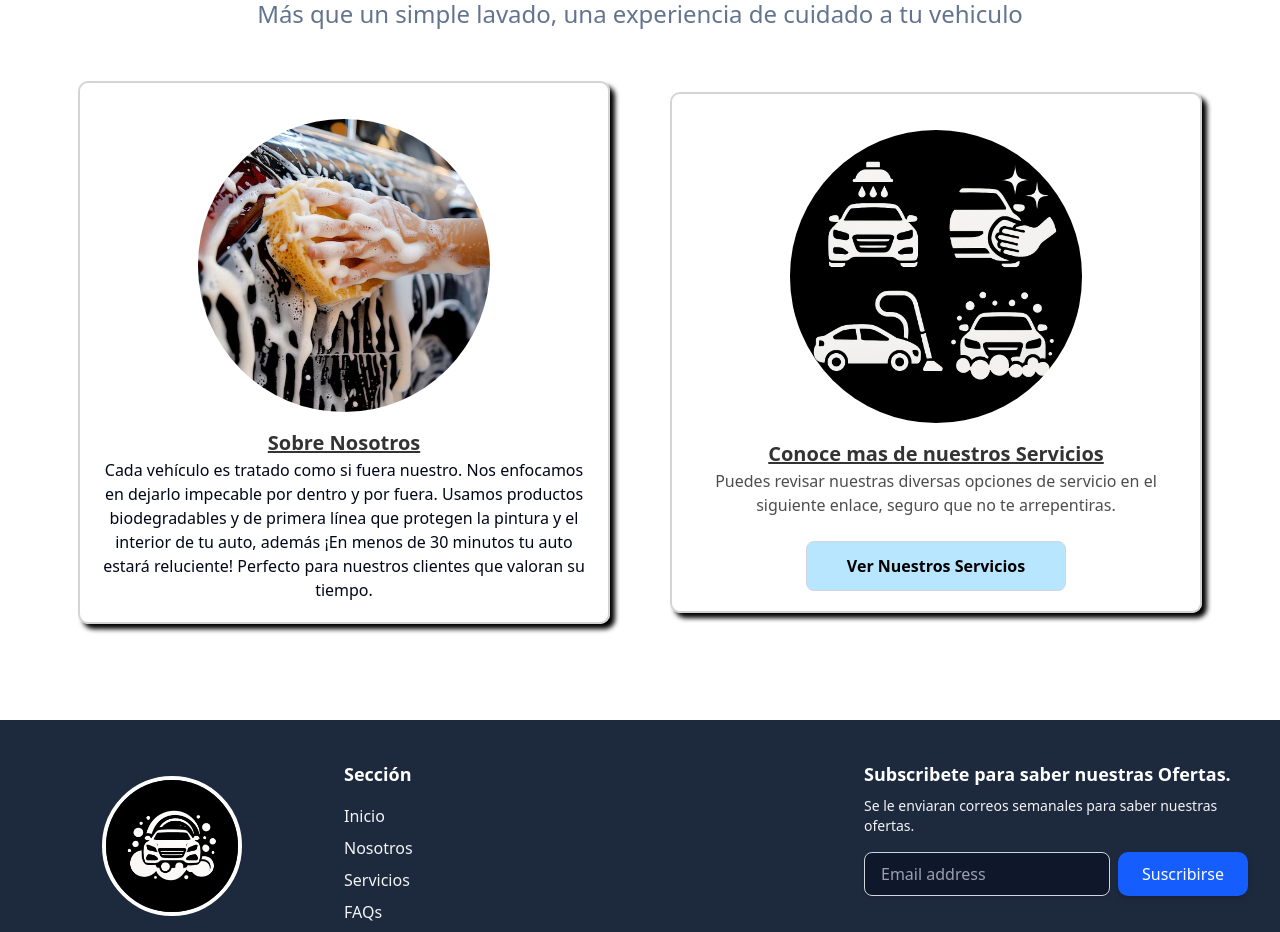
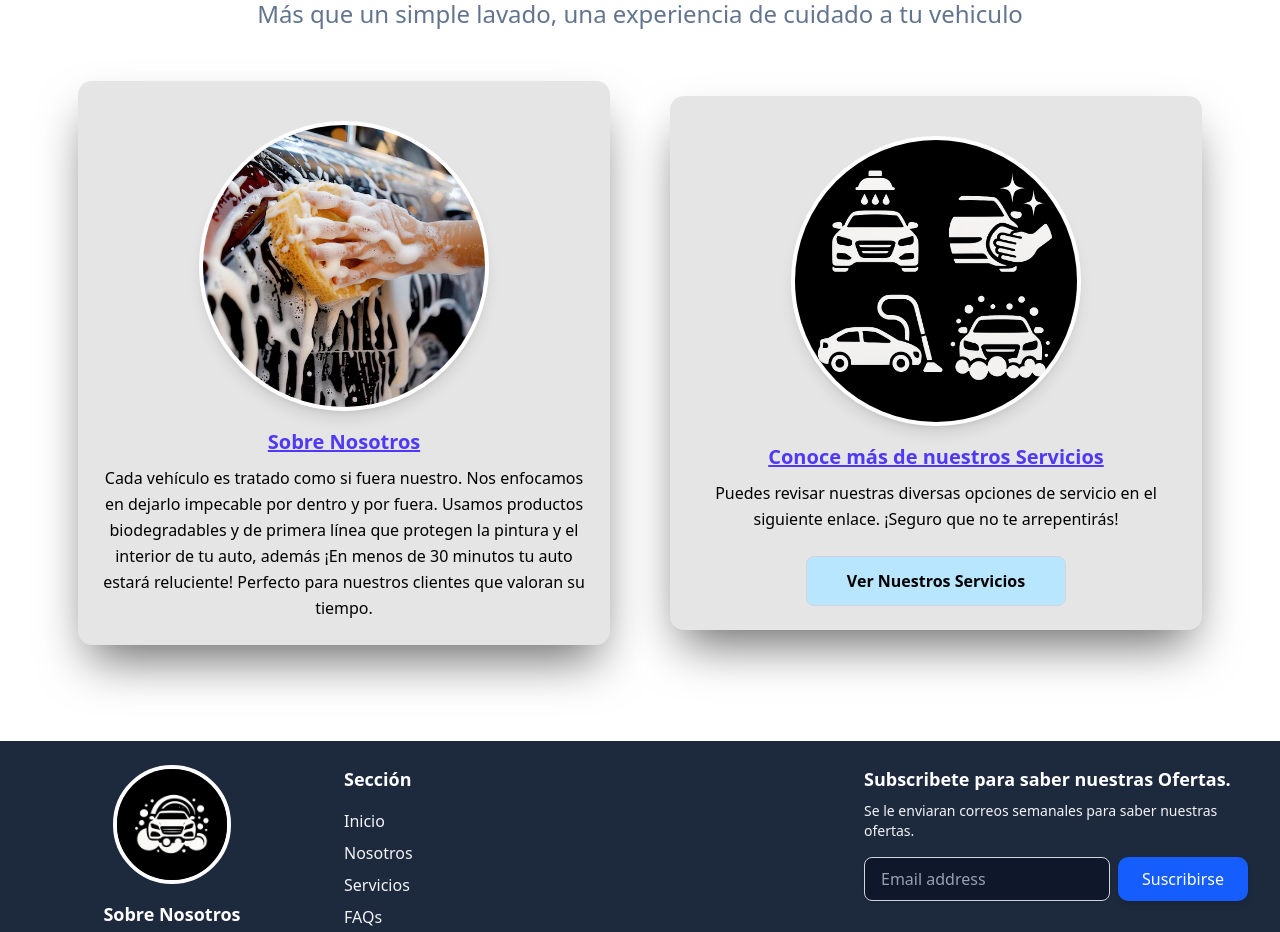
Before and after one commit to gerald-gv/CarWash-web, a React (Vite) app: page / in a window 1280 px wide. Shown: the part 700-1632 px from the top of the page. Built offline with nearby package versions, Linux system fonts and the light colour scheme.

Commit message:
Animaciones de las cards y reduccion del footer

```diff
--- a/package.json
+++ b/package.json
@@ -15,6 +15,7 @@
     "@radix-ui/react-slot": "^1.2.3",
     "@radix-ui/react-visually-hidden": "^1.2.3",
     "@tailwindcss/vite": "^4.1.11",
+    "aos": "^2.3.4",
     "class-variance-authority": "^0.7.1",
     "clsx": "^2.1.1",
     "lucide-react": "^0.525.0",
--- a/src/components/CardInicio.jsx
+++ b/src/components/CardInicio.jsx
@@ -1,38 +1,80 @@
-import Imagen from '/images/SobreNosotros.png'
-import Imagen2 from '/images/Servicios.png'
+import Imagen from "/images/SobreNosotros.png";
+import Imagen2 from "/images/Servicios.png";
 import { Link } from "react-router-dom";
+import AOS from "aos";
+import "aos/dist/aos.css";
+import { useEffect } from "react";
+
 function Card() {
+  useEffect(() => {
+    AOS.init({
+      duration: 800, // duración de la animación en ms
+      once: true, // solo una vez
+    });
+  }, []);
   return (
-        <section className='w-full py-12 md:py-24 bg-background'>
-            <div className='max-w-7xl mx-auto px-4 md:px-6 flex flex-col items-center text-center'>
-                <div className='flex flex-col items-center justify-center text-center mb-12'>
-                    <div className='space-y-4'>
-                        <h2 className='text-3xl font-bold tracking-tighter md:text-5xl text-gray-800'>¿Por Qué Elegirnos?</h2>
-                        <p className='md:text-2xl/relaxed text-muted-foreground'>Más que un simple lavado, una experiencia de cuidado a tu vehiculo</p>
+    <section className="w-full py-12 md:py-24 bg-background">
+      <div className="max-w-7xl mx-auto px-4 md:px-6 flex flex-col items-center text-center">
+        <div className="flex flex-col items-center justify-center text-center mb-12">
+          <div data-aos="fade-up" className="space-y-4">
+            <h2 className="text-3xl font-bold tracking-tighter md:text-5xl text-gray-800 transition-all duration-300 transform hover:-translate-y-1 hover:text-indigo-600 cursor-pointer">
+              ¿Por Qué Elegirnos?
+            </h2>
+            <p className="md:text-2xl/relaxed text-muted-foreground">
+              Más que un simple lavado, una experiencia de cuidado a tu vehiculo
+            </p>
           </div>
         </div>
 
         {/*Contenedor Cards */}
 
-                <div className='grid gap-8 md:grid-cols-2 w-full max-w-6xl mx-auto'>
+        <div
+          data-aos="fade-up"
+          className="grid gap-8 md:grid-cols-2 w-full max-w-6xl mx-auto"
+        >
+          {/* Card 1 */}
+          <div className="shadow-2xl shadow-black/60 hover:shadow-2xl hover:shadow-blue-500/80 hover:shadow-[0_25px_50px_-12px] relative group bg-neutral-200 text-white rounded-xl shadow-2xl overflow-hidden w-full md:w-[95%] m-auto p-6 transition-all duration-300 ease-in-out hover:[transform:perspective(1000px)_rotateY(6deg)_rotateX(1deg)]">
+            {/* Imagen redonda animada */}
+            <img
+              className="w-[60%] aspect-square object-cover rounded-full mx-auto my-4 border-4 border-white shadow-lg group-hover:scale-105 group-hover:-translate-y-1 transition-all duration-200 ease-linear hover:[transform:perspective(1000px)_rotateY(6deg)_rotateX(1deg)]"
+              src={Imagen}
+              alt="Sobre Nosotros"
+            />
+            {/* Título animado */}
+            <h2 className="font-sans m-0 text-indigo-600 font-black text-[20px] underline pb-2 group-hover:text-blue-900 group-hover:-translate-y-1 transition-all duration-150 ease-linear">
+              Sobre Nosotros
+            </h2>
 
-                    {/* Card 1 */}
-
-                    <div className="text-center border-2 border-neutral-300 rounded-[10px] shadow-[5px_5px_5px_hsl(0,0%,0%)] p-5 m-auto w-full md:w-[95%]">
-                        <img className='w-[60%] aspect-square object-cover rounded-full block mx-auto my-4' src={Imagen} alt="" />
-                        <h2 className='font-sans m-0 text-[hsl(0,0%,20%)] font-black text-[20px] underline'>Sobre Nosotros</h2>
-                        <p className='card-texto'>Cada vehículo es tratado como si fuera nuestro. Nos enfocamos en dejarlo impecable por dentro y por fuera.
-                            Usamos productos biodegradables y de primera línea que protegen la pintura y el interior de tu auto, además ¡En menos de 30 minutos tu auto estará reluciente! Perfecto para nuestros clientes
-                            que valoran su tiempo.
+            {/* Texto descriptivo */}
+            <p className="text-black text-sm md:text-base leading-relaxed">
+              Cada vehículo es tratado como si fuera nuestro. Nos enfocamos en
+              dejarlo impecable por dentro y por fuera. Usamos productos
+              biodegradables y de primera línea que protegen la pintura y el
+              interior de tu auto, además ¡En menos de 30 minutos tu auto estará
+              reluciente! Perfecto para nuestros clientes que valoran su tiempo.
             </p>
           </div>
 
           {/* Card 2 */}
+          <div className="shadow-2xl shadow-black/60 hover:shadow-2xl hover:shadow-blue-500/80 hover:shadow-[0_25px_50px_-12px] relative group bg-neutral-200 text-white rounded-xl shadow-2xl overflow-hidden w-full md:w-[95%] m-auto p-6 transition-all duration-300 ease-in-out hover:[transform:perspective(1000px)_rotateY(6deg)_rotateX(1deg)]">
+            {/* Imagen redonda animada */}
+            <img
+              className="w-[60%] aspect-square object-cover rounded-full mx-auto my-4 border-4 border-white shadow-lg group-hover:scale-105 group-hover:-translate-y-1 transition-all duration-200 ease-linear hover:[transform:perspective(1000px)_rotateY(6deg)_rotateX(1deg)]"
+              src={Imagen2}
+              alt="Nuestros Servicios"
+            />
+            {/* Título animado */}
+            <h2 className="font-sans m-0 text-indigo-600 font-black text-[20px] underline pb-2 group-hover:text-blue-900 group-hover:-translate-y-1 transition-all duration-150 ease-linear">
+              Conoce más de nuestros Servicios
+            </h2>
 
-                    <div className="text-center border-2 border-neutral-300 rounded-[10px] shadow-[5px_5px_5px_hsl(0,0%,0%)] p-5 m-auto w-full md:w-[95%]">
-                        <img className='w-[60%] aspect-square object-cover rounded-full block mx-auto my-4' src={Imagen2} alt="" />
-                        <h2 className='font-sans m-0 text-[hsl(0,0%,20%)] font-black text-[20px] underline'>Conoce mas de nuestros Servicios</h2>
-                        <p className='font-sans text-[hsl(0,0%,30%)]'>Puedes revisar nuestras diversas opciones de servicio en el siguiente enlace, seguro que no te arrepentiras.</p>
+            {/* Texto descriptivo */}
+            <p className="text-black text-sm md:text-base leading-relaxed">
+              Puedes revisar nuestras diversas opciones de servicio en el
+              siguiente enlace. ¡Seguro que no te arrepentirás!
+            </p>
+
+            {/* Botón con animación */}
             <Link
               to="/servicios"
               className="mt-6 inline-block bg-sky-200 text-black border border-gray-300 hover:bg-orange-200 hover:border-orange-300 hover:shadow-lg rounded-md px-10 py-3 text-base font-semibold cursor-pointer transition-all duration-300 ease-in-out hover:-translate-y-2"
@@ -40,7 +82,6 @@ function Card() {
               Ver Nuestros Servicios
             </Link>
           </div>
-
         </div>
       </div>
     </section>
--- a/src/components/Footer.jsx
+++ b/src/components/Footer.jsx
@@ -13,25 +13,23 @@ export const Footer = () => {
   ];
   return (
     <div className="w-full px-4 bg-slate-800">
-      <footer className="py-10">
-        <div className="flex flex-wrap items-start w-full">
+      <footer>
+        <div className="flex flex-wrap items-start w-full ">
           {/* Sección 1 */}
-          <div className="w-full sm:w-1/2 md:w-1/4 px-4 mb-6 text-center">
+          <div className=" w-full sm:w-1/2 md:w-1/4 px-2 text-center pt-2">
             <img
-              className="w-[50%] aspect-square object-cover rounded-full block mx-auto my-4 border-4 border-white transition-transform duration-300 ease-in-out hover:scale-105 hover:border-blue-400"
+              className="w-[40%] aspect-square object-cover rounded-full block mx-auto my-4 border-4 border-white transition-transform duration-300 ease-in-out hover:scale-105 hover:border-blue-400"
               src={Imagen2}
               alt=""
             />
-            <h5 className="text-lg font-semibold mb-4 text-white">
-              Sobre Nosotros
-            </h5>
+            <h5 className="text-lg font-semibold text-white">Sobre Nosotros</h5>
             <p className="text-gray-100">
               Pagina para un CarWash creada para un proyecto de Cibertec usando
               React, Tailwind y Vite, GAAAAAAAAAAAAAAAAAAAA.
             </p>
           </div>
           {/* Sección 2 */}
-          <div className="w-full sm:w-1/2 md:w-1/4 px-4 mb-6">
+          <div className="w-full sm:w-1/2 md:w-1/4 px-4 mb-6 pt-6">
             <h5 className="text-lg font-semibold mb-4 text-white">Sección</h5>
             <ul className="flex flex-col space-y-2">
               {links.map(({ nombre, href }) => (
@@ -47,7 +45,7 @@ export const Footer = () => {
             </ul>
           </div>
           {/* Suscribirse por correo */}
-          <div className="w-full md:w-1/3 md:ml-auto px-4 mb-6">
+          <div className="w-full md:w-1/3 md:ml-auto px-4 mb-6 pt-6">
             <form>
               <h5 className="text-white text-lg font-semibold mb-2">
                 Subscribete para saber nuestras Ofertas.
@@ -76,7 +74,7 @@ export const Footer = () => {
           </div>
         </div>
         {/* Copyright y Redes sociales */}
-        <div className="flex flex-col sm:flex-row justify-between items-center py-6 mt-8 border-t border-gray-300">
+        <div className="flex flex-col sm:flex-row justify-between items-center py-2 mt-8 border-t border-gray-300">
           <p className="text-sm text-gray-500">
             © 2025 CarWash. Todos los derechos reservados.
           </p>
```
Also changed, not shown: 1 other file (tests, documents, lock files or other folders). Lines whose indentation alone changed are shown as unchanged.
